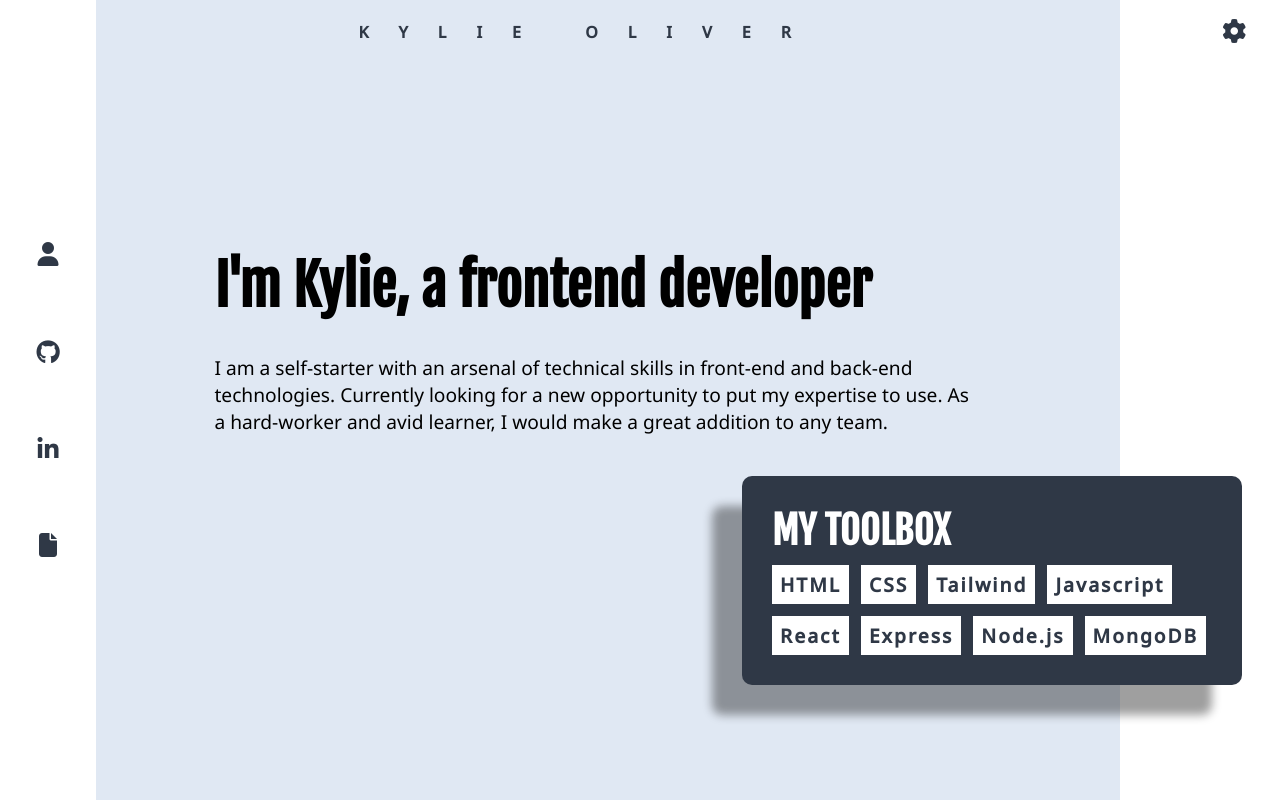
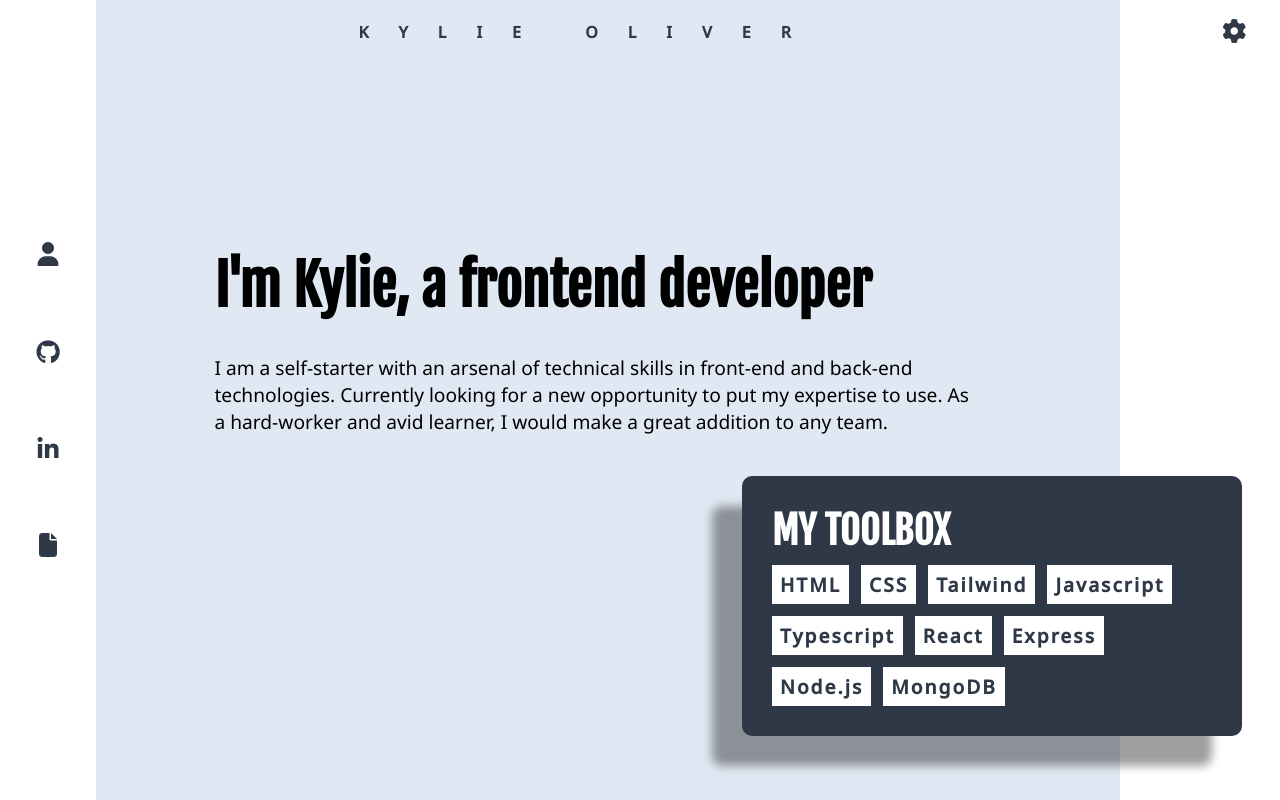
Before and after one commit to Kylie240/portfolio, a React (Vite) app: page / in a window 1280 px wide. Shown: the top 800 px of the page. Built offline with nearby package versions, Linux system fonts and the light colour scheme.

Commit message:
updated toolbox

```diff
--- a/src/pages/home.jsx
+++ b/src/pages/home.jsx
@@ -42,6 +42,7 @@ export const Home = () => {
                         <li className="toolbox-item">CSS</li>
                         <li className="toolbox-item">Tailwind</li>
                         <li className="toolbox-item">Javascript</li>
+                        <li className="toolbox-item">Typescript</li>
                         <li className="toolbox-item">React</li>
                         <li className="toolbox-item">Express</li>
                         <li className="toolbox-item">Node.js</li>
```
